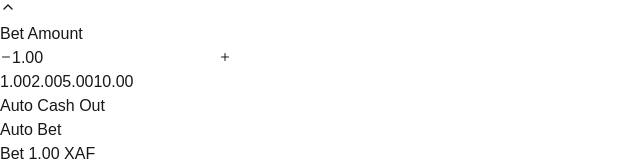
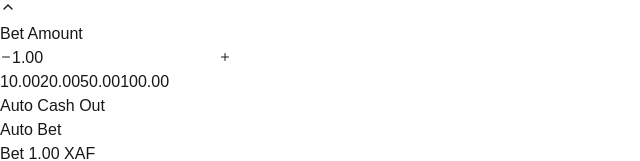
Before and after one commit to Ojay01/drivegame, a Next.js app: page / in a window 1280 px wide. Shown: the part 1550-1711 px from the top of the page, without its empty margins (0-640 px from the left). Built offline with nearby package versions, Linux system fonts and the light colour scheme.

Commit message:
notifications

```diff
--- a/src/components/game/BettingControls.tsx
+++ b/src/components/game/BettingControls.tsx
@@ -2,9 +2,12 @@
 import React, { useState, useEffect } from "react";
 import { Minus, Plus, X, ChevronDown, ChevronUp } from "lucide-react";
 import { useGameContext } from "./GameContext";
-import { Bet, BetControlProps } from "@/lib/types/bet";
+import { Bet, BetControlProps, showNotification } from "@/lib/types/bet";
+
+// Create a notification helper function
 
 
+// Modify the BetControl component to disable controls when bet is accepted
 const BetControl: React.FC<BetControlProps> = ({
   bet,
   index,
@@ -18,9 +21,14 @@ const BetControl: React.FC<BetControlProps> = ({
   onActivate,
   canRemove
 }) => {
-  const quickAmounts = [1.00, 2.00, 5.00, 10.00];
+  const quickAmounts = [10.00, 20.00, 50.00, 100.00];
+
+  // Determine if controls should be disabled
+  const isControlsDisabled = bet.hasPlacedBet || bet.pendingBet;
 
   const updateBetAmount = (change: number): void => {
+    if (isControlsDisabled) return;
+
     const currentAmount = typeof bet.amount === 'number' ? bet.amount : 0;
     const newAmount = Math.max(0.10, currentAmount + change);
     onUpdate({
@@ -30,6 +38,8 @@ const BetControl: React.FC<BetControlProps> = ({
   };
 
   const setBetAmount = (amount: number): void => {
+    if (isControlsDisabled) return;
+
     if (amount >= 0.10) {
       onUpdate({
         ...bet,
@@ -39,6 +49,8 @@ const BetControl: React.FC<BetControlProps> = ({
   };
 
   const handleBetAmountInput = (e: React.ChangeEvent<HTMLInputElement>): void => {
+    if (isControlsDisabled) return;
+
     const value = parseFloat(e.target.value);
     if (!isNaN(value)) {
       setBetAmount(value);
@@ -52,6 +64,8 @@ const BetControl: React.FC<BetControlProps> = ({
   };
 
   const updateAutoCashOut = (change: number): void => {
+    if (isControlsDisabled) return;
+
     const currentValue = typeof bet.autoCashOut === 'number' ? bet.autoCashOut : 1.10;
     const newValue = Math.max(1.10, currentValue + change);
     onUpdate({
@@ -61,6 +75,8 @@ const BetControl: React.FC<BetControlProps> = ({
   };
 
   const handleAutoCashOutInput = (e: React.ChangeEvent<HTMLInputElement>): void => {
+    if (isControlsDisabled) return;
+
     const value = parseFloat(e.target.value);
     if (!isNaN(value) && value >= 1.10) {
       onUpdate({
@@ -77,17 +93,33 @@ const BetControl: React.FC<BetControlProps> = ({
   };
 
   const toggleAutoCashOut = (): void => {
+    if (isControlsDisabled) return;
+
     onUpdate({
       ...bet,
       isAutoCashOutEnabled: !bet.isAutoCashOutEnabled
     });
+    showNotification(
+      !bet.isAutoCashOutEnabled
+        ? "Auto Cash Out enabled"
+        : "Auto Cash Out disabled",
+      "info"
+    );
   };
 
   const toggleAutoBet = (): void => {
+    if (isControlsDisabled) return;
+
     onUpdate({
       ...bet,
       isAutoBetEnabled: !bet.isAutoBetEnabled
     });
+    showNotification(
+      !bet.isAutoBetEnabled
+        ? "Auto Bet enabled"
+        : "Auto Bet disabled",
+      "info"
+    );
   };
 
   const placeBet = (): void => {
@@ -101,6 +133,7 @@ const BetControl: React.FC<BetControlProps> = ({
         hasPlacedBet: true,
         pendingBet: false
       });
+      showNotification("Bet placed successfully!", "success");
     }
     // Otherwise, set as pending for next round
     else {
@@ -108,6 +141,7 @@ const BetControl: React.FC<BetControlProps> = ({
         ...bet,
         pendingBet: true
       });
+      showNotification("Bet queued for next round!", "info");
     }
   };
 
@@ -124,6 +158,7 @@ const BetControl: React.FC<BetControlProps> = ({
       pendingBet: false,
       hasPlacedBet: bet.hasPlacedBet && gameState !== "betting" ? true : false
     });
+    showNotification("Bet cancelled!", "info");
   };
 
   const cashOut = (): void => {
@@ -137,6 +172,15 @@ const BetControl: React.FC<BetControlProps> = ({
       // Queue up next bet if auto bet is enabled
       pendingBet: bet.isAutoBetEnabled
     });
+
+    showNotification(
+      `Cashed out at ${multiplier.toFixed(2)}x! Won ${cashOutAmount.toFixed(2)} XAF`,
+      "success"
+    );
+
+    if (bet.isAutoBetEnabled) {
+      showNotification("Next bet queued automatically", "info");
+    }
   };
 
   // Determine button state
@@ -205,9 +249,15 @@ const BetControl: React.FC<BetControlProps> = ({
           </button>
           {canRemove && (
             <button
-              onClick={onRemove}
-              className="text-gray-400 hover:text-red-500"
-               title="Remove bet amount"
+              onClick={() => {
+                if (!isControlsDisabled) {
+                  onRemove();
+                  showNotification("Bet removed", "info");
+                }
+              }}
+              className={`text-gray-400 hover:text-red-500 ${isControlsDisabled ? 'opacity-50 cursor-not-allowed' : ''}`}
+              disabled={isControlsDisabled}
+              title="Remove bet amount"
             >
               <X size={16} />
             </button>
@@ -222,7 +272,8 @@ const BetControl: React.FC<BetControlProps> = ({
           <div className="flex items-center">
             <button
               onClick={() => updateBetAmount(-0.1)}
-              className="bg-gray-800 px-2 py-1 rounded-l"
+              className={`bg-gray-800 px-2 py-1 rounded-l ${isControlsDisabled ? 'opacity-50 cursor-not-allowed' : ''}`}
+              disabled={isControlsDisabled}
               title="Decrease bet amount"
             >
               <Minus size={12} />
@@ -231,18 +282,20 @@ const BetControl: React.FC<BetControlProps> = ({
               type="text"
               value={typeof bet.amount === 'number' ? bet.amount.toFixed(2) : bet.amount}
               onChange={handleBetAmountInput}
+              disabled={isControlsDisabled}
               onBlur={() => {
-                if (bet.amount === '' || typeof bet.amount !== 'number' || bet.amount < 0.10) {
+                if (!isControlsDisabled && (bet.amount === '' || typeof bet.amount !== 'number' || bet.amount < 0.10)) {
                   setBetAmount(0.10);
                 }
               }}
-              className="bg-gray-800 text-center text-white p-1 w-16 outline-none"
+              className={`bg-gray-800 text-center text-white p-1 w-16 outline-none ${isControlsDisabled ? 'opacity-50 cursor-not-allowed' : ''}`}
               placeholder="Enter amount"
             />
             <button
               onClick={() => updateBetAmount(0.1)}
-              className="bg-gray-800 px-2 py-1 rounded-r"
-               title="pdate bet amount"
+              className={`bg-gray-800 px-2 py-1 rounded-r ${isControlsDisabled ? 'opacity-50 cursor-not-allowed' : ''}`}
+              disabled={isControlsDisabled}
+              title="Update bet amount"
             >
               <Plus size={12} />
             </button>
@@ -254,8 +307,14 @@ const BetControl: React.FC<BetControlProps> = ({
           {quickAmounts.map((amount) => (
             <button
               key={amount}
-              onClick={() => setBetAmount(amount)}
-              className="bg-gray-800 py-1 text-sm rounded-md"
+              onClick={() => {
+                if (!isControlsDisabled) {
+                  setBetAmount(amount);
+                  showNotification(`Bet amount set to ${amount.toFixed(2)} XAF`, "info");
+                }
+              }}
+              disabled={isControlsDisabled}
+              className={`bg-gray-800 py-1 text-sm rounded-md ${isControlsDisabled ? 'opacity-50 cursor-not-allowed' : ''}`}
             >
               {amount.toFixed(2)}
             </button>
@@ -268,8 +327,8 @@ const BetControl: React.FC<BetControlProps> = ({
         <div className="flex items-center justify-between mb-2">
           <span className="text-sm">Auto Cash Out</span>
           <div
-            className={`w-12 h-6 rounded-full relative cursor-pointer ${bet.isAutoCashOutEnabled ? "bg-green-500" : "bg-gray-700"}`}
-            onClick={toggleAutoCashOut}
+            className={`w-12 h-6 rounded-full relative ${bet.isAutoCashOutEnabled ? "bg-green-500" : "bg-gray-700"} ${isControlsDisabled ? 'opacity-50' : 'cursor-pointer'}`}
+            onClick={isControlsDisabled ? undefined : toggleAutoCashOut}
           >
             <div className={`absolute w-5 h-5 rounded-full bg-white top-0.5 transition-all ${bet.isAutoCashOutEnabled ? "right-0.5" : "left-0.5"}`}></div>
           </div>
@@ -279,8 +338,9 @@ const BetControl: React.FC<BetControlProps> = ({
           <div className="flex items-center justify-between">
             <button
               onClick={() => updateAutoCashOut(-0.1)}
-              className="bg-gray-800 px-2 py-1 rounded-l"
-               title=" bet amount"
+              className={`bg-gray-800 px-2 py-1 rounded-l ${isControlsDisabled ? 'opacity-50 cursor-not-allowed' : ''}`}
+              disabled={isControlsDisabled}
+              title="Decrease auto cash out"
             >
               <Minus size={12} />
             </button>
@@ -288,22 +348,24 @@ const BetControl: React.FC<BetControlProps> = ({
               type="text"
               value={typeof bet.autoCashOut === 'number' ? bet.autoCashOut.toFixed(2) : bet.autoCashOut}
               onChange={handleAutoCashOutInput}
+              disabled={isControlsDisabled}
               onBlur={() => {
-                if (bet.autoCashOut === '' || typeof bet.autoCashOut !== 'number' || bet.autoCashOut < 1.10) {
+                if (!isControlsDisabled && (bet.autoCashOut === '' || typeof bet.autoCashOut !== 'number' || bet.autoCashOut < 1.10)) {
                   onUpdate({
                     ...bet,
                     autoCashOut: 1.10
                   });
                 }
               }}
-              className="bg-gray-800 text-center text-white p-1 w-16 outline-none"
-               placeholder="Enter amount"
+              className={`bg-gray-800 text-center text-white p-1 w-16 outline-none ${isControlsDisabled ? 'opacity-50 cursor-not-allowed' : ''}`}
+              placeholder="Enter amount"
             />
             <div className="bg-gray-800 px-2 py-1">x</div>
             <button
               onClick={() => updateAutoCashOut(0.1)}
-              className="bg-gray-800 px-2 py-1 rounded-r"
-               title=" bet amount"
+              className={`bg-gray-800 px-2 py-1 rounded-r ${isControlsDisabled ? 'opacity-50 cursor-not-allowed' : ''}`}
+              disabled={isControlsDisabled}
+              title="Increase auto cash out"
             >
               <Plus size={12} />
             </button>
@@ -316,8 +378,8 @@ const BetControl: React.FC<BetControlProps> = ({
         <div className="flex items-center justify-between mb-2">
           <span className="text-sm">Auto Bet</span>
           <div
-            className={`w-12 h-6 rounded-full relative cursor-pointer ${bet.isAutoBetEnabled ? "bg-green-500" : "bg-gray-700"}`}
-            onClick={toggleAutoBet}
+            className={`w-12 h-6 rounded-full relative ${bet.isAutoBetEnabled ? "bg-green-500" : "bg-gray-700"} ${isControlsDisabled ? 'opacity-50' : 'cursor-pointer'}`}
+            onClick={isControlsDisabled ? undefined : toggleAutoBet}
           >
             <div className={`absolute w-5 h-5 rounded-full bg-white top-0.5 transition-all ${bet.isAutoBetEnabled ? "right-0.5" : "left-0.5"}`}></div>
           </div>
@@ -376,10 +438,18 @@ const BettingControls: React.FC = () => {
           if (balance >= betAmount) {
             setBalance(prev => prev - betAmount); // Deduct balance
 
+            showNotification(`Pending bet of ${betAmount.toFixed(2)} XAF placed`, "success");
+
             return {
               ...bet,
               pendingBet: false,
               hasPlacedBet: true
+            };
+          } else {
+            showNotification("Insufficient balance for pending bet!", "error");
+            return {
+              ...bet,
+              pendingBet: false,
             };
           }
         }
@@ -389,10 +459,14 @@ const BettingControls: React.FC = () => {
     }
 
     if (prevGameState === "driving" && gameState === "crashed") {
+      // Show crash notification
+      showNotification("Game crashed!", "error");
+
       // When game crashes, update all bets - keep pending bets
       const updatedBets = bets.map(bet => {
         // If bet was active and auto bet is enabled, queue a new bet
         if (bet.hasPlacedBet && bet.isAutoBetEnabled) {
+          showNotification("Auto bet queued for next round", "info");
           return {
             ...bet,
             hasPlacedBet: false,
@@ -409,6 +483,16 @@ const BettingControls: React.FC = () => {
         return bet;
       });
       setBets(updatedBets);
+    }
+
+    // Notify when a new betting round begins
+    if (prevGameState !== "betting" && gameState === "betting") {
+      showNotification("New betting round started", "info");
+    }
+
+    // Notify when game starts driving
+    if (prevGameState !== "driving" && gameState === "driving") {
+      showNotification("Game started!", "info");
     }
 
     setPrevGameState(gameState);
@@ -430,6 +514,11 @@ const BettingControls: React.FC = () => {
 
           setBalance(prev => prev + cashOutAmount);
 
+          showNotification(
+            `Auto cashed out at ${multiplier.toFixed(2)}x! Won ${cashOutAmount.toFixed(2)} XAF`,
+            "success"
+          );
+
           const updatedBets = [...bets];
           updatedBets[index] = {
             ...updatedBets[index],
@@ -437,6 +526,11 @@ const BettingControls: React.FC = () => {
             // If auto bet is enabled, queue another bet for the next round
             pendingBet: updatedBets[index].isAutoBetEnabled
           };
+
+          if (updatedBets[index].isAutoBetEnabled) {
+            showNotification("Auto bet queued for next round", "info");
+          }
+
           setBets(updatedBets);
         }
       });
@@ -451,11 +545,14 @@ const BettingControls: React.FC = () => {
         autoCashOut: 2.00,
         hasPlacedBet: false,
         pendingBet: false,
-        isAutoCashOutEnabled: true,
+        isAutoCashOutEnabled: false,
         isAutoBetEnabled: false
       };
       setBets([...bets, newBet]);
       setActiveBetIndex(bets.length);
+      showNotification("New bet added", "success");
+    } else {
+      showNotification("Maximum of 4 bets allowed", "error");
     }
   };
 
@@ -504,7 +601,10 @@ const BettingControls: React.FC = () => {
                 setBalance={setBalance}
                 onUpdate={(updatedBet) => updateBet(index, updatedBet)}
                 onRemove={() => removeBet(index)}
-                onActivate={() => setActiveBetIndex(index)}
+                onActivate={() => {
+                  setActiveBetIndex(index);
+                  showNotification(`Bet ${index + 1} is now active`, "info");
+                }}
                 canRemove={bets.length > 1}
               />
             ))}
--- a/src/lib/types/bet.tsx
+++ b/src/lib/types/bet.tsx
@@ -1,3 +1,5 @@
+
+import toast from 'react-hot-toast'; // Import toast
 export interface Bet {
   id: number;
   amount: number | string;
@@ -21,3 +23,49 @@ export interface BetControlProps {
   onActivate: () => void;
   canRemove: boolean;
 }
+
+export const showNotification = (
+  message: string,
+  type: "success" | "error" | "info"
+) => {
+  switch (type) {
+    case "success":
+      toast.success(message, {
+        duration: 3000,
+        style: {
+          background: '#10B981',
+          color: '#fff',
+        },
+        iconTheme: {
+          primary: '#fff',
+          secondary: '#10B981',
+        },
+      });
+      break;
+    case "error":
+      toast.error(message, {
+        duration: 4000,
+        style: {
+          background: '#EF4444',
+          color: '#fff',
+        },
+        iconTheme: {
+          primary: '#fff',
+          secondary: '#EF4444',
+        },
+      });
+      break;
+    case "info":
+      toast(message, {
+        duration: 2000,
+        icon: '📢',
+        style: {
+          background: '#3B82F6',
+          color: '#fff',
+        },
+      });
+      break;
+    default:
+      toast(message);
+  }
+};
```
